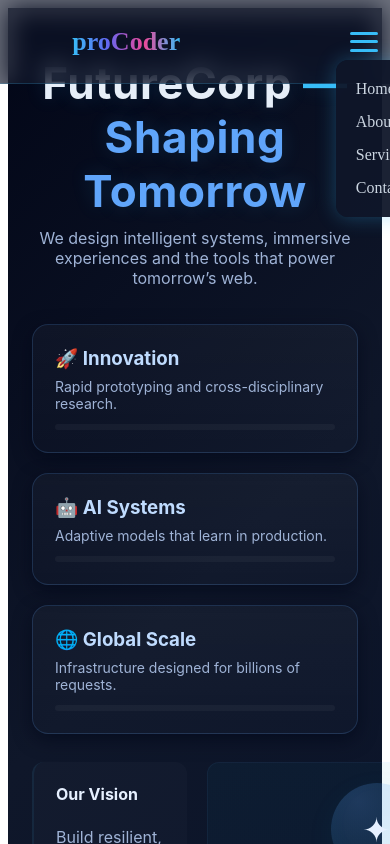
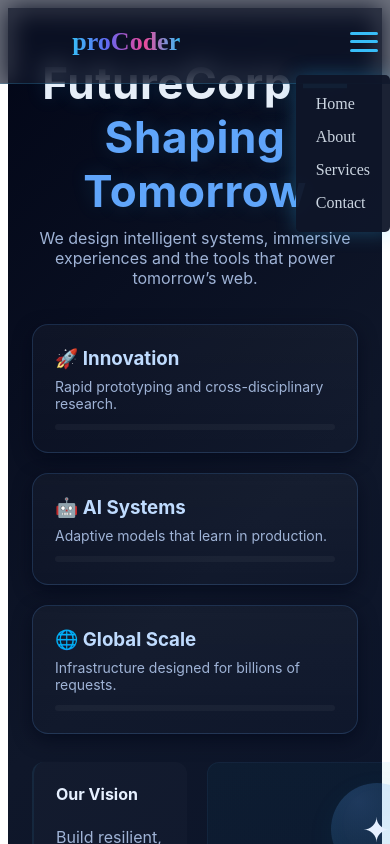
Before and after one commit to coder8820/Nextjs, a Next.js app in the folder my-app/: page /about in a window 390 px wide. Both pictures are taken after a click on the element 363 px from the left and 41 px from the top of the page. Shown: the top 844 px of the page. Built offline with nearby package versions, Linux system fonts and the light colour scheme.

Commit message:
some styling added on the page

```diff
--- a/my-app/app/(marketing)/HeaderPage.js
+++ b/my-app/app/(marketing)/HeaderPage.js
@@ -107,10 +107,10 @@ export default function Navbar() {
         <div
           style={{
             position: "absolute",
-            top: "60px",
-            right: "20px",
+            top: "75px",
+            right: "60px",
             background: "rgba(15,23,42,0.95)",
-            borderRadius: "12px",
+            borderRadius: "5px",
             padding: "20px",
             display: "flex",
             flexDirection: "column",
```
